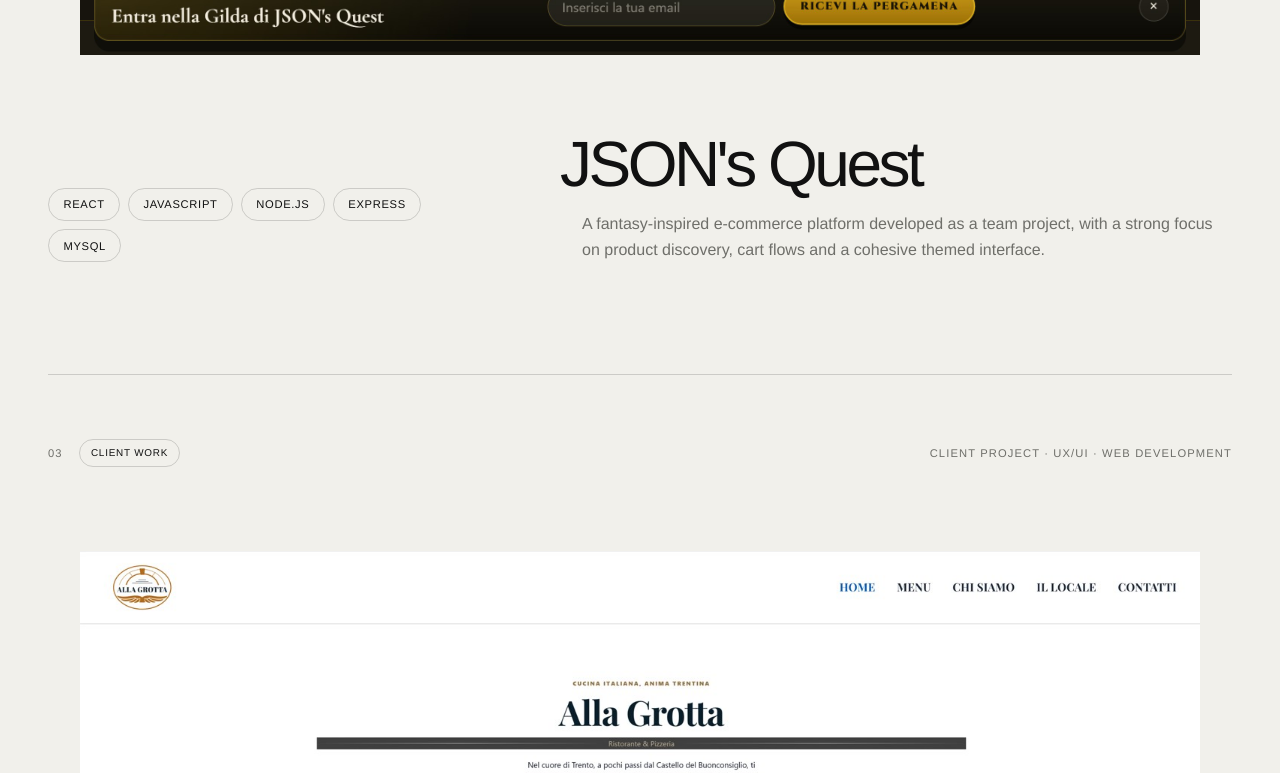
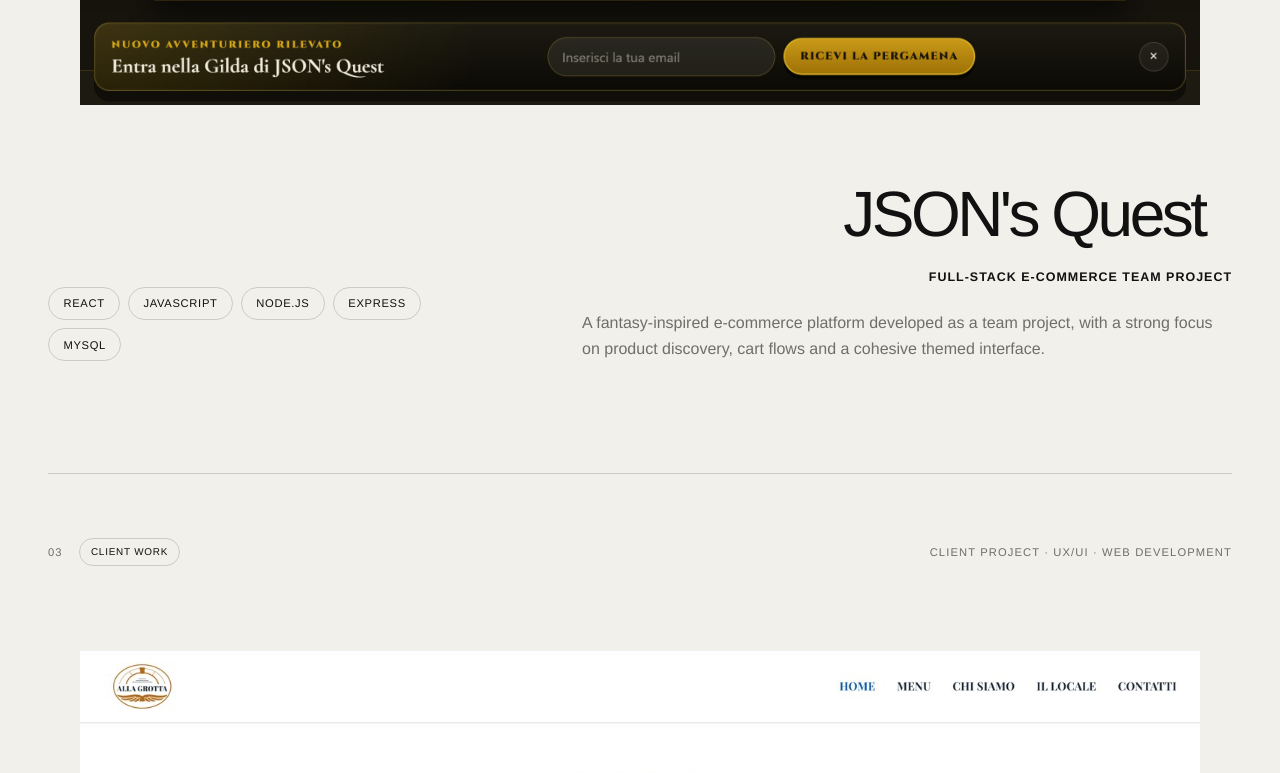
Before and after one commit to alessiaasmeraglia/portfolio, a React (Vite) app: page / in a window 1280 px wide. Shown: the part 3260-4033 px from the top of the page. Built offline with nearby package versions, Linux system fonts and the light colour scheme.

Commit message:
Aggiunto highlights sotto titolo progetto

```diff
--- a/src/components/ProjectCard.jsx
+++ b/src/components/ProjectCard.jsx
@@ -58,6 +58,12 @@ function ProjectCard({ project, index }) {
                         </Link>
                     </h3>
 
+                    {project.highlight && (
+                        <p className="project-card__highlight">
+                            {project.highlight}
+                        </p>
+                    )}
+
                     <p>{project.description}</p>
                 </div>
 
--- a/src/data/projects.js
+++ b/src/data/projects.js
@@ -11,6 +11,8 @@ const projects = [
         role: "Front-end & Full-stack Developer",
         timeline: "2026",
         status: "Personal project",
+
+        highlight: "AI-assisted product comparison platform",
 
         description:
             "An AI-powered climbing shoe comparison platform designed to help climbers explore models, compare products and find shoes suited to their needs.",
@@ -107,6 +109,8 @@ const projects = [
         role: "Front-end Developer",
         timeline: "2026",
         status: "Team project",
+
+        highlight: "Full-stack e-commerce team project",
 
         description:
             "A fantasy-inspired e-commerce platform developed as a team project, with a strong focus on product discovery, cart flows and a cohesive themed interface.",
@@ -205,6 +209,8 @@ const projects = [
         role: "UX/UI Designer & Web Developer",
         timeline: "Sep 2025 — Jan 2026",
         status: "Real client project",
+
+        highlight: "Website · Trento",
 
         description:
             "A real-world restaurant website redesigned and rebuilt from scratch after a change in management, with a mobile-first focus on bookings, menu access and phone calls.",
@@ -320,6 +326,8 @@ const projects = [
         timeline: "Mar 2024 — Jun 2024",
         status: "University project · Collaboration with Trento Funivie",
 
+        highlight: "UX Research · Service Design",
+
         description:
             "An end-to-end UX Research and Service Design project focused on the ski pass experience, from user research to mobile-first digital flows.",
 
--- a/src/index.css
+++ b/src/index.css
@@ -496,8 +496,13 @@ img {
     padding-top: 2rem;
 }
 
+.project-card__copy {
+    display: flex;
+    flex-direction: column;
+}
+
 .project-card h3 {
-    margin-bottom: 1rem;
+    margin-bottom: 1.5rem;
     font-size: clamp(2.5rem, 5vw, 5.5rem);
     font-weight: 500;
     line-height: 0.95;
@@ -527,7 +532,18 @@ img {
     transform: translate(0, 0);
 }
 
-.project-card__content p {
+.project-card__highlight {
+    margin-bottom: 1.5rem;
+    font-size: 0.78rem;
+    font-weight: 600;
+    line-height: 1.4;
+    text-transform: uppercase;
+    letter-spacing: 0.08em;
+    color: var(--text);
+}
+
+.project-card__copy > p:not(.project-card__highlight) {
+    margin-top: 0;
     max-width: 650px;
     font-size: 1rem;
     line-height: 1.6;
@@ -565,7 +581,8 @@ img {
 }
 
 .project-card--reverse h3,
-.project-card--reverse .project-card__content p {
+.project-card--reverse .project-card__highlight,
+.project-card--reverse .project-card__copy > p:not(.project-card__highlight) {
     margin-left: auto;
 }
 
```
